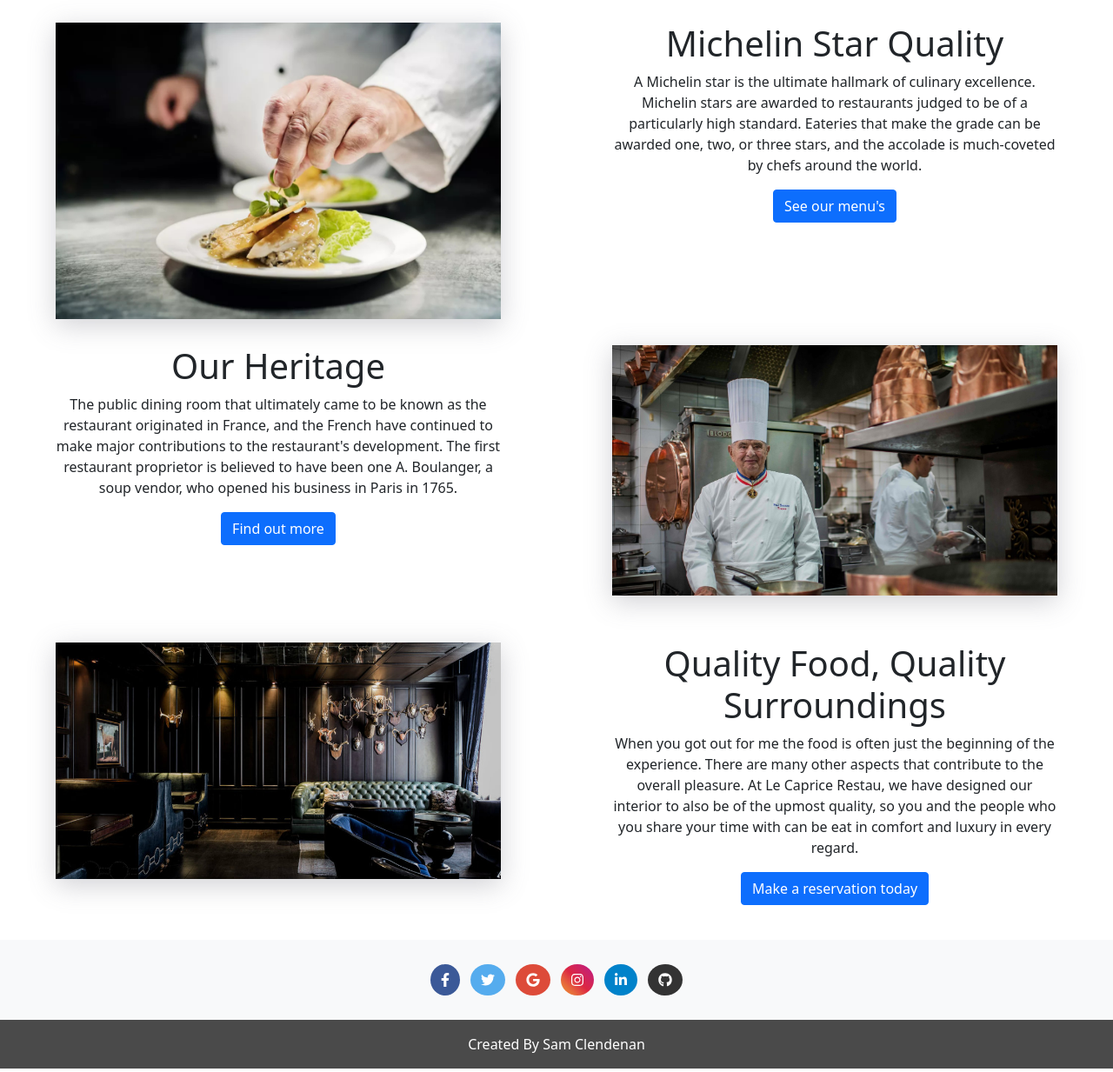
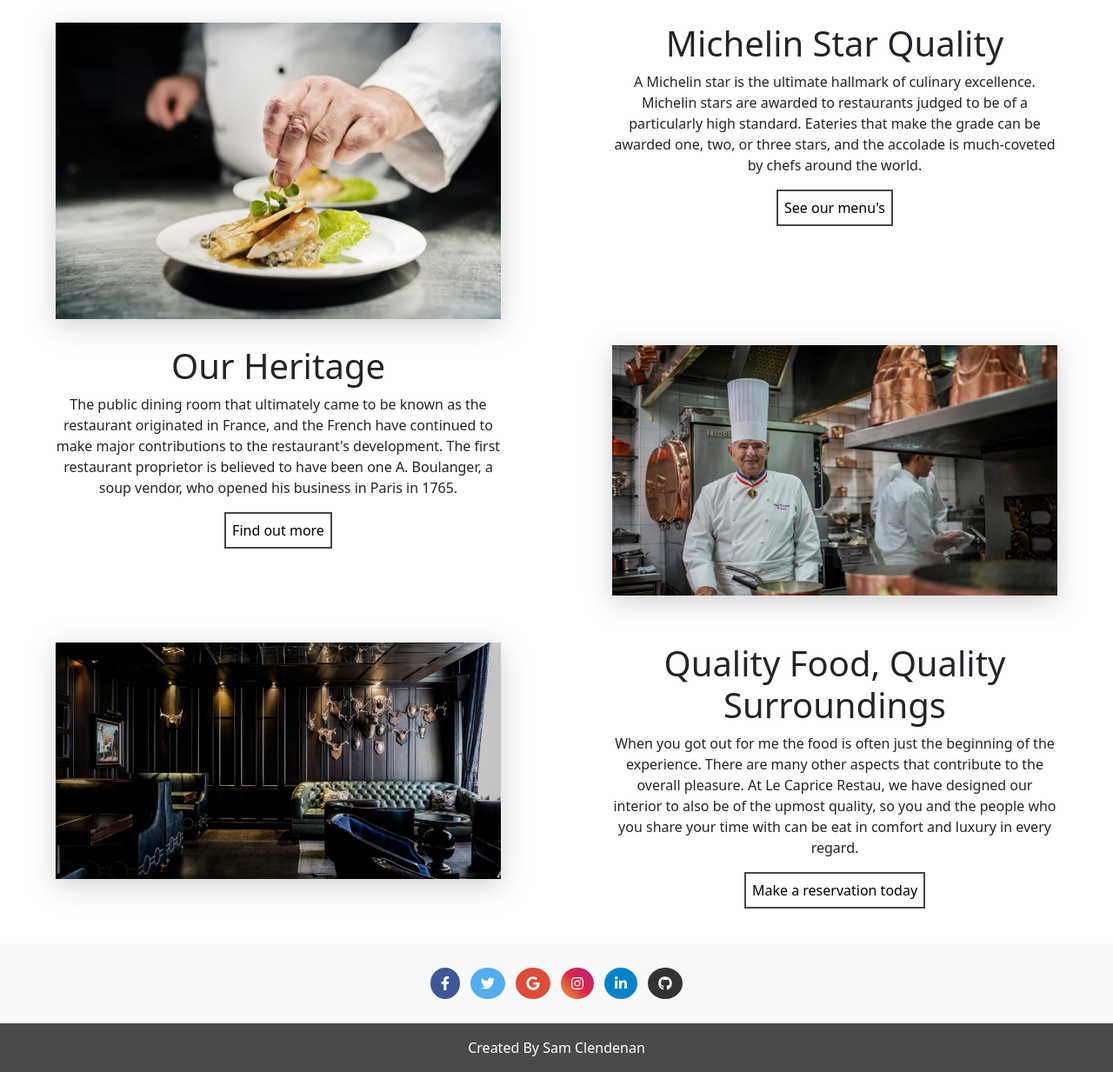
Before and after one commit to SamRocan/Restaurant-Website, a Django app: template restaurantsite/main/templates/main/index.html in a window 1280 px wide. Shown: the part 804-2037 px from the top of the page at 87% size. Run offline with Django 3.2, Linux system fonts and the light colour scheme; the template is opened without the code that fills it, so the values that code supplies are empty; some libraries are stand-ins or nearby versions.

Commit message:
Custom button styling

```diff
--- a/restaurantsite/main/templates/main/index.html
+++ b/restaurantsite/main/templates/main/index.html
@@ -26,7 +26,7 @@
                 Michelin stars are awarded to restaurants judged to be of a particularly
                 high standard. Eateries that make the grade can be awarded one, two, or
                 three stars, and the accolade is much-coveted by chefs around the world.</p>
-            <a href="{% url 'menu_home' %}" class="btn btn-primary fade-on-scroll">See our menu's</a>
+            <a href="{% url 'menu_home' %}" class="custom-btn fade-on-scroll">See our menu's</a>
         </div>
     </div>
     <div class="row">
@@ -37,7 +37,7 @@
                 to the restaurant's development. The first restaurant proprietor is believed
                 to have been one A. Boulanger, a soup vendor, who opened his business in Paris
                 in 1765.</p>
-            <a href="{% url 'about_us' %}" class="btn btn-primary fade-on-scroll">Find out more</a>
+            <a href="{% url 'about_us' %}" class="custom-btn fade-on-scroll">Find out more</a>
         </div>
         <div class="col-lg-6  order-1 order-lg-2">
             <img src="{% static 'images/hp-image2.jpg' %}" class="img-fluid fade-on-scroll">
@@ -58,7 +58,7 @@
                 we have designed our interior to also be of the upmost quality, so you
                 and the people who you share your time with can be eat in comfort and luxury in
                 every regard.</p>
-            <a href="{% url 'reservations_home' %}" class="btn btn-primary fade-on-scroll">Make a reservation today</a>
+            <a href="{% url 'reservations_home' %}" class="custom-btn fade-on-scroll">Make a reservation today</a>
         </div>
     </div>
 </div>
--- a/restaurantsite/static/css/index_style.css
+++ b/restaurantsite/static/css/index_style.css
@@ -25,6 +25,7 @@
 .center button:hover{
     font-size: 50px;
 }
+
 .fade-on-scroll{
     opacity: 0;
     transition: opacity 1s;
@@ -32,3 +33,20 @@
 .fade-on-scroll.animate{
     opacity: 1;
 }
+
+.custom-btn {
+    display: inline-block;
+    text-align: center;
+    border: 2px solid #474747;
+    padding: 7px;
+    color: black;
+    text-decoration: none;
+    font-weight: lighter;
+    background-color: rgba(0,0,0,0);
+    transition: background-color 0.5s ease, color 0.5s ease;
+}
+.custom-btn:hover {
+    background-color: #474747;
+    color: white;
+    text-decoration: none;
+}
```
